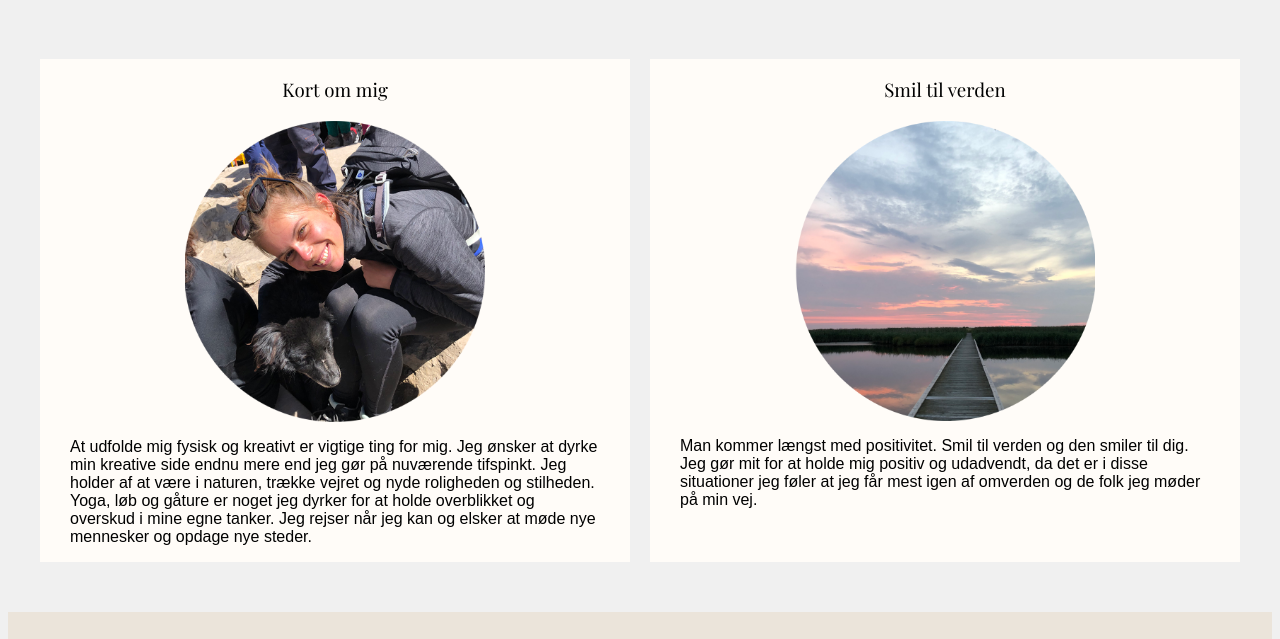
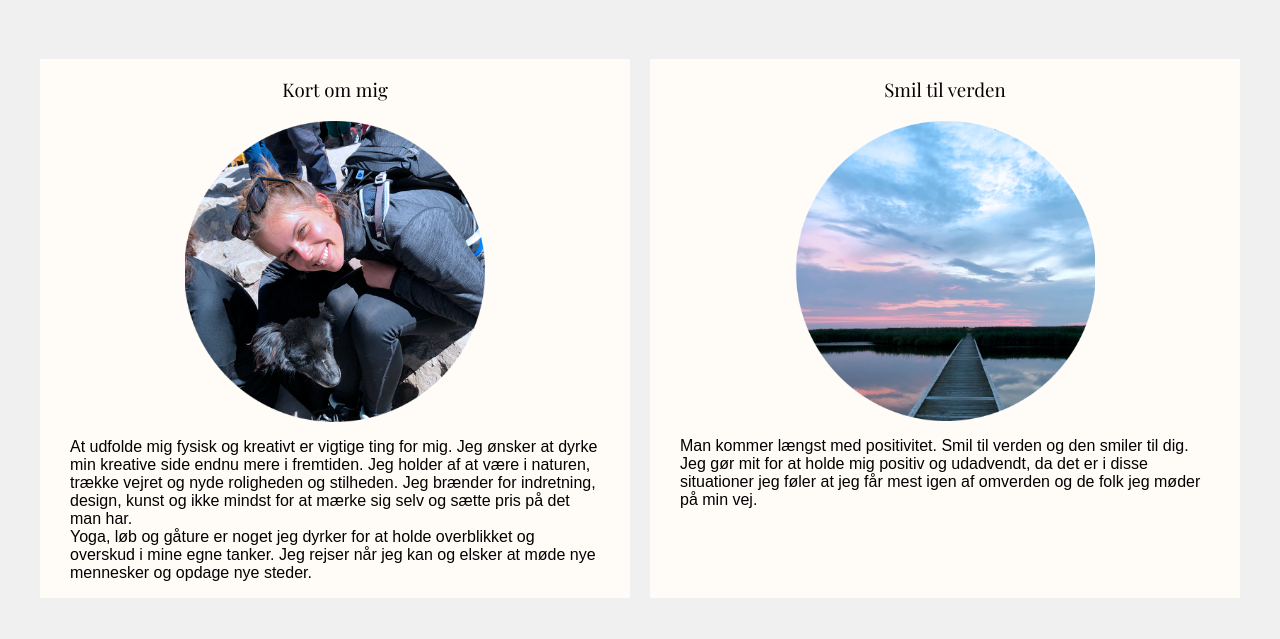
Before and after one commit to nann476h/Portfolioeksamen, a plain HTML site: page Ommig.html in a window 1280 px wide. Shown: the part 1130-1769 px from the top of the page. Drawn offline with Linux system fonts and the light colour scheme; a web font is replaced by a local one.

Commit message:
ENDELIG PUSH

```diff
--- a/Ommig.html
+++ b/Ommig.html
@@ -43,12 +43,12 @@
         <section id="half_section">
             <div class="section_wrapper">
                 <div class="billede">
-                    <img src="image/cv4.png" alt="">
+                    <img src="image/cv4_cooled.png" alt="mig">
                 </div>
                 <div class="tekst">
                     <p>Mit navn er Nanna Hjort Elowsson, jeg er 23 år gammel og studerer Multimedie design på KEA - Københavns Erhvervsakademi. Jeg har tidligere på henholdsvis efterskole og gymnasium haft fagene kunstt, foto og design. Jeg har valgt denne uddannelse med interesse for at udvikle mig og blive endnu dygtigere indenfor grafisk design, kode og visuel kommunikation.
                         <br>
-                        <a href="image/CV-kopi.pdf">Print cv</a>
+                        <a href="image/CV_AI-kopi.pdf">Print cv</a>
                     </p>
                 </div>
 
@@ -114,8 +114,8 @@
                 <div class="profil">
                     <div class="col">
                         <h3>Kort om mig</h3>
-                        <img src="image/cv2.png" alt="">
-                        <p>At udfolde mig fysisk og kreativt er vigtige ting for mig. Jeg ønsker at dyrke min kreative side endnu mere end jeg gør på nuværende tifspinkt. Jeg holder af at være i naturen, trække vejret og nyde roligheden og stilheden. <br>
+                        <img src="image/cv2_cooled.png" alt="om mig">
+                        <p>At udfolde mig fysisk og kreativt er vigtige ting for mig. Jeg ønsker at dyrke min kreative side endnu mere i fremtiden. Jeg holder af at være i naturen, trække vejret og nyde roligheden og stilheden. Jeg brænder for indretning, design, kunst og ikke mindst for at mærke sig selv og sætte pris på det man har.<br>
                             Yoga, løb og gåture er noget jeg dyrker for at holde overblikket og overskud i mine egne tanker. Jeg rejser når jeg kan og elsker at møde nye mennesker og opdage nye steder.
                         </p>
                     </div>
@@ -124,7 +124,7 @@
 
                     <div class="col">
                         <h3>Smil til verden</h3>
-                        <img src="image/cv3.png" alt="">
+                        <img src="image/cv3_cooled.png" alt="natur">
                         <p> Man kommer længst med positivitet. Smil til verden og den smiler til dig. Jeg gør mit for at holde mig positiv og udadvendt, da det er i disse situationer jeg føler at jeg får mest igen af omverden og de folk jeg møder på min vej.
                         </p>
 
```
Also changed, not shown: image/cv2_cooled.png (added), image/cv2_warm.png (added), image/cv3_cooled.png (added), image/cv3_warm.png (added), image/cv4_cooled.png (added), image/cv4_warm.png (added), 1 other file.
